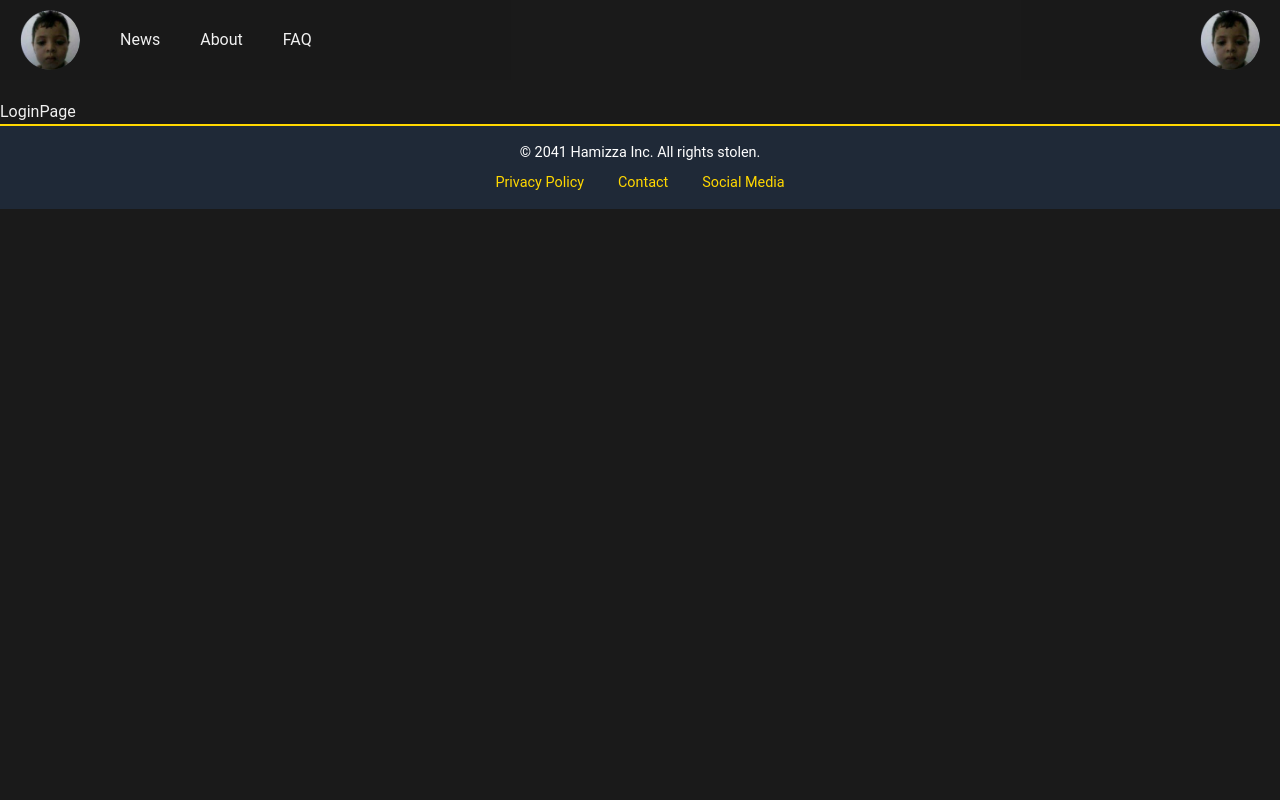
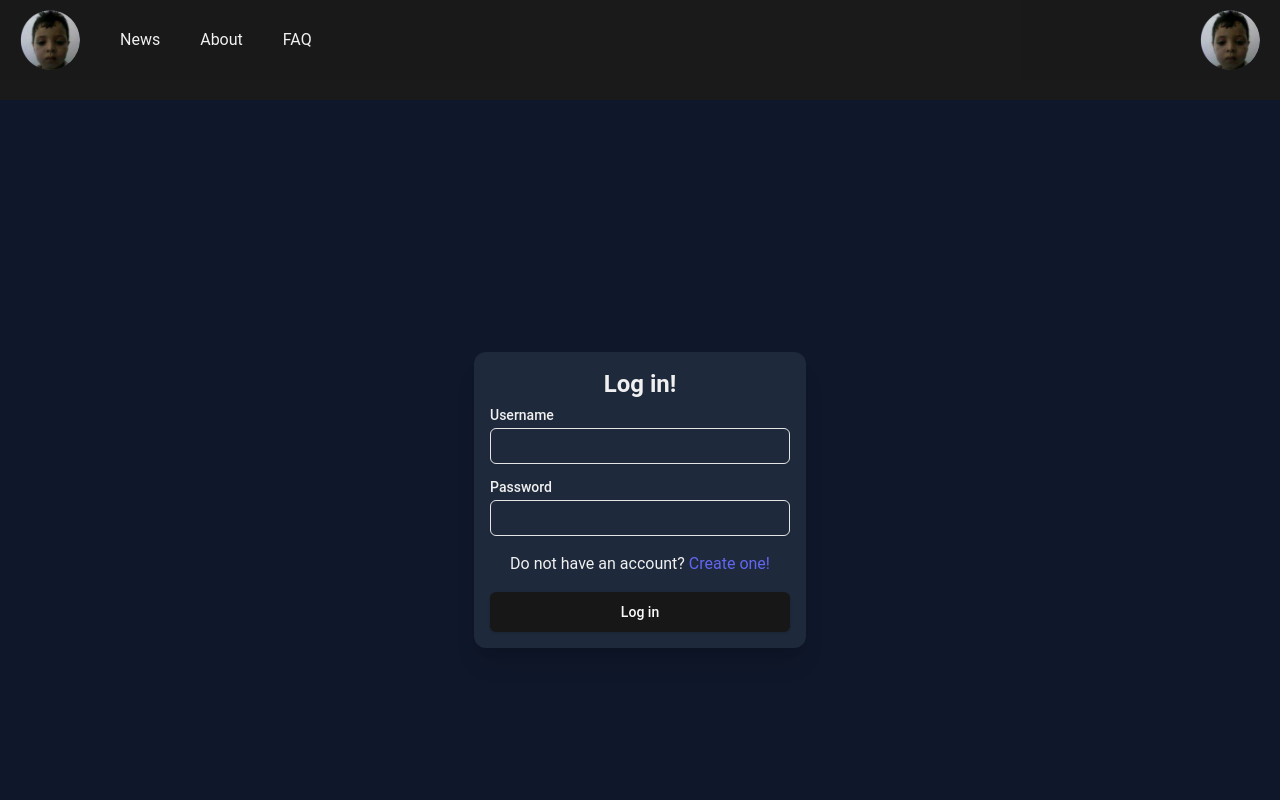
Before and after one commit to 4nglp/hmz, a Next.js app: page /login in a window 1280 px wide. Shown: the top 800 px of the page. Built offline with nearby package versions, Linux system fonts and the light colour scheme.

Commit message:
added next auth and the login page

```diff
--- /dev/null
+++ b/app/login/form.jsx
@@ -0,0 +1,37 @@
+"use client";
+import Link from "next/link";
+import { Button } from "../components/ui/button";
+import { Input } from "../components/ui/input";
+import { Label } from "../components/ui/label";
+
+const RegisterForm = () => {
+  const handleSubmit = (e) => {
+    e.preventDefault();
+    console.log("Form submitted");
+  };
+  return (
+    <form className="space-y-4 w-[300px]" onSubmit={handleSubmit}>
+      <div className="grid w-full max-w-sm items-center gap-1.5">
+        <Label htmlFor="username">Username</Label>
+        <Input id="username" />
+      </div>
+      <div className="grid w-full max-w-sm items-center gap-1.5">
+        <Label htmlFor="password">Password</Label>
+        <Input id="password" type="password" />
+      </div>
+      <p className="text-center">
+        Do not have an account?{" "}
+        <Link className="text-indigo-500 hover:underline" href="/register">
+          Create one!
+        </Link>
+      </p>
+      <div className="w-full">
+        <Button className="w-full " size="lg">
+          Log in
+        </Button>
+      </div>
+    </form>
+  );
+};
+
+export default RegisterForm;
--- a/app/login/page.jsx
+++ b/app/login/page.jsx
@@ -1,5 +1,13 @@
-const LoginPage = () => {
-  return <div>LoginPage</div>;
+import RegisterForm from "./form";
+const Register = () => {
+  return (
+    <div className="h-screen w-screen flex justify-center items-center bg-slate-900">
+      <div className="shadow-xl p-4 bg-slate-800 rounded-xl">
+        <h1 className="font-semibold text-2xl mb-2 text-center">Log in!</h1>
+        <RegisterForm />
+      </div>
+    </div>
+  );
 };
 
-export default LoginPage;
+export default Register;
--- a/package.json
+++ b/package.json
@@ -16,6 +16,7 @@
     "clsx": "^2.1.1",
     "lucide-react": "^0.469.0",
     "next": "15.1.2",
+    "next-auth": "^4.24.11",
     "react": "^19.0.0",
     "react-dom": "^19.0.0",
     "tailwind-merge": "^2.6.0",
```
Also changed, not shown: 1 other file (tests, documents, lock files or other folders).
